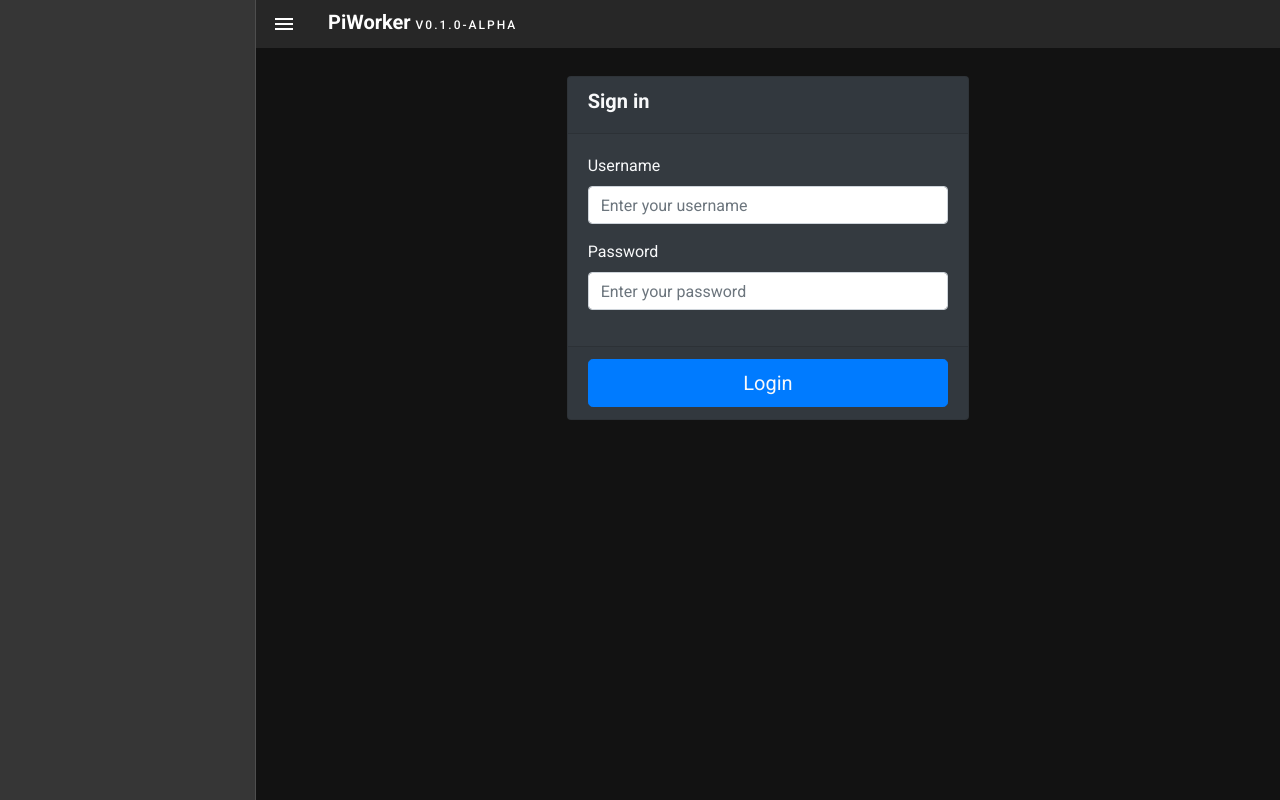
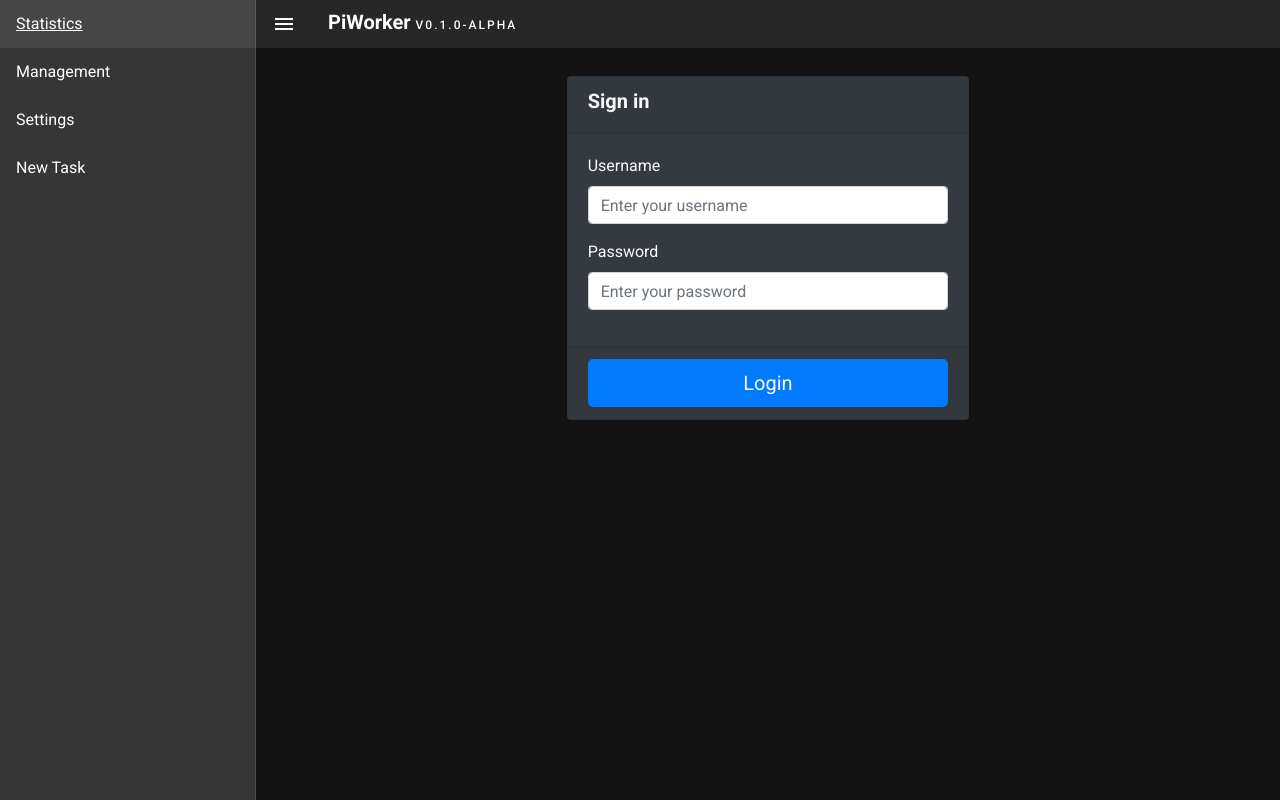
Before and after one commit to Pegasus8/piworker, a Vue app in the folder webui/frontend/: page /login in a window 1280 px wide. Both pictures are taken after a click on the button 28 px from the left and 24 px from the top of the page. Built offline with nearby package versions, Linux system fonts and the light colour scheme; a small style sheet from the web is missing; what vue-uuid would draw is missing.

Commit message:
Added items

```diff
--- a/webui/frontend/src/components/shared/navigation-drawer/NavigationDrawer.vue
+++ b/webui/frontend/src/components/shared/navigation-drawer/NavigationDrawer.vue
@@ -1,11 +1,34 @@
 <template>
-  <v-navigation-drawer hide-overlay :value='expanded' app>
+  <v-navigation-drawer v-model='expandNavDrawer' fixed app>
+    <v-list-item-group v-model="activeView">
+      <v-list-item :to="{name: 'statistics'}" @click="expandNavDrawer = false">
+        <v-list-item-title>
+          Statistics
+        </v-list-item-title>
+      </v-list-item>
+      <v-list-item :to="{name: 'management'}" @click="expandNavDrawer = false">
+        <v-list-item-title>
+          Management
+        </v-list-item-title>
+      </v-list-item>
+      <v-list-item :to="{name: 'settings'}" @click="expandNavDrawer = false">
+        <v-list-item-title>
+          Settings
+        </v-list-item-title>
+      </v-list-item>
+      <v-list-item :to="{name: 'new-task'}" @click="expandNavDrawer = false">
+        <v-list-item-title>
+          New Task
+        </v-list-item-title>
+      </v-list-item>
+    </v-list-item-group>
   </v-navigation-drawer>
 </template>
 <script>
 export default {
   data () {
     return {
+      activeView: null
     }
   },
   props: {
@@ -13,6 +36,22 @@ export default {
       required: true,
       type: Boolean
     }
+  },
+  computed: {
+    expandNavDrawer: {
+      get () {
+        return this.expanded
+      },
+      set (newState) {
+        this.$emit('stateChange', newState)
+      }
+    }
+  },
+  watch: {
+    activeView: function (newValue) {
+      // When the view is closed close the navigation drawer
+      // this.expandNavDrawer = false
+    }
   }
 }
 </script>
```
